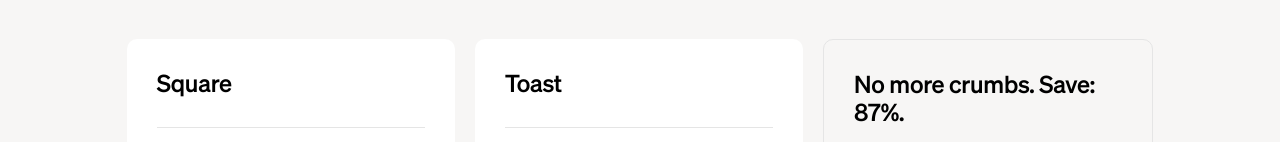
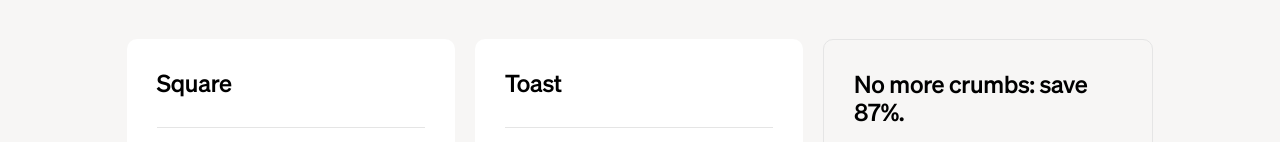
Before and after one commit to ohiosveryown/toc-calculator, a Nuxt app: page / in a window 1280 px wide. Shown: the part 810-952 px from the top of the page. Built offline with nearby package versions, Linux system fonts and the light colour scheme.

Commit message:
update crumbs copy

```diff
--- a/pages/aside.vue
+++ b/pages/aside.vue
@@ -77,7 +77,7 @@
           <div class="aside-card">
             <div class="card-header">
               <h4 class="type-subheading-200">
-                No more crumbs. Save: {{ savingsPercentage }}%.
+                No more crumbs: save {{ savingsPercentage }}%.
               </h4>
             </div>
 
--- a/pages/index.vue
+++ b/pages/index.vue
@@ -215,7 +215,7 @@
           <li class="pricing-card savings-card">
             <div class="card-header">
               <h4 class="type-subheading-300">
-                No more crumbs. Save: {{ savingsPercentage }}%.
+                No more crumbs: save {{ savingsPercentage }}%.
               </h4>
             </div>
 
```
